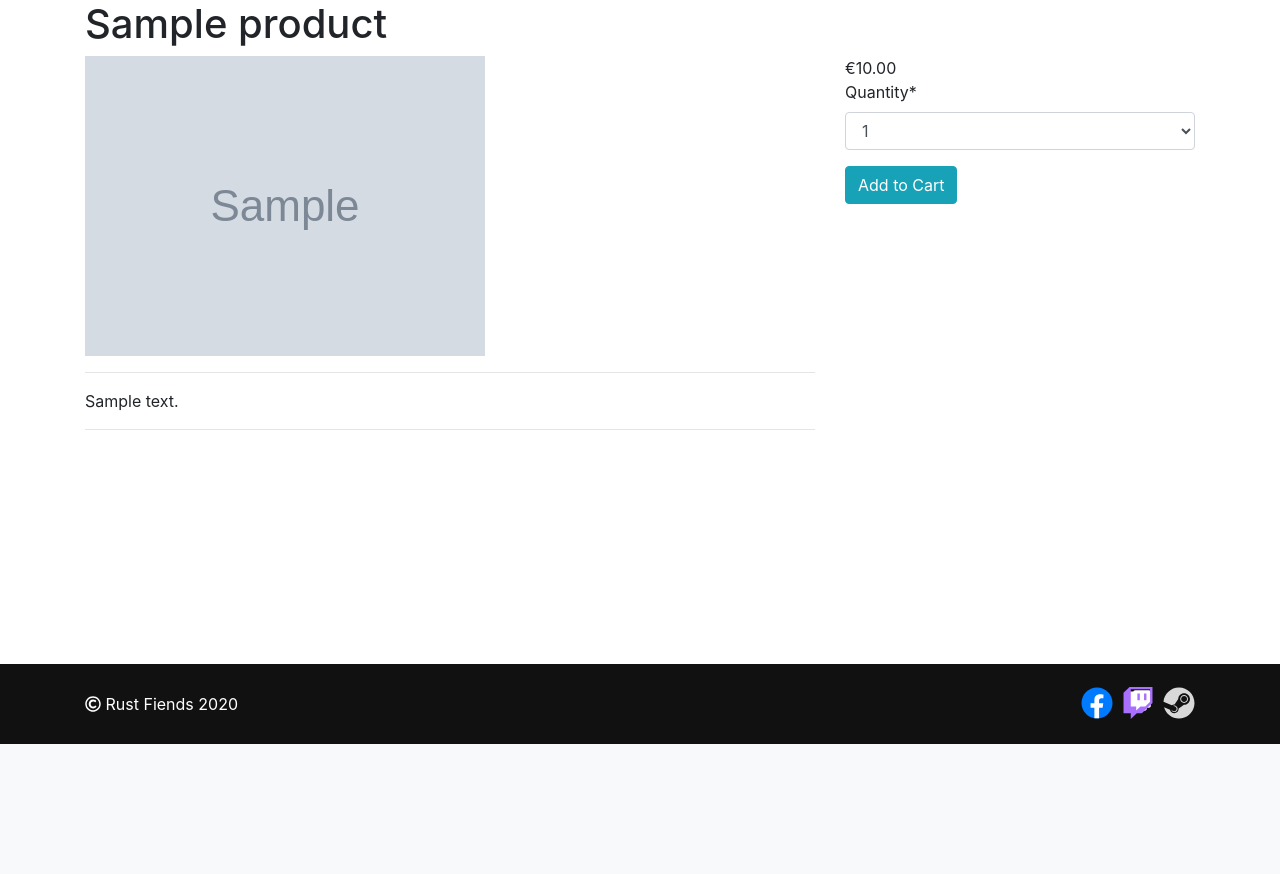
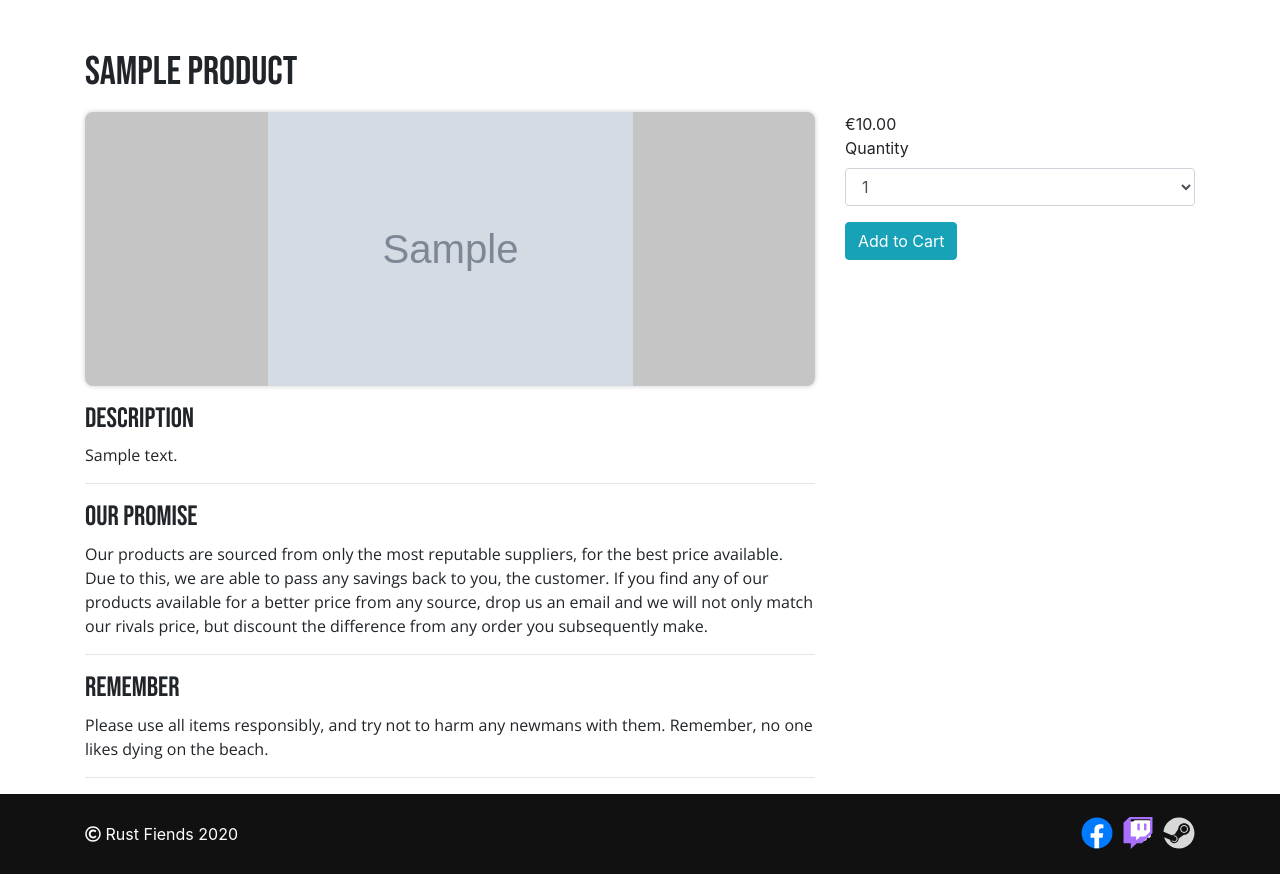
Before and after one commit to Prejudice182/prej-milestone-four, a Django app: a page that uses products/templates/products/details.html in a window 1280 px wide. Shown: the part 56-930 px from the top of the page. Before the commit the page ends 800 px from the top, so only its background shows below. Run offline with Django 3.2, Linux system fonts and the light colour scheme; tables that the repository leaves empty hold one stand-in row (values such as "Sample post"); grey boxes marked "Sample" are stand-in pictures; some libraries are stand-ins or nearby versions.

Commit message:
Refine styles on all pages

```diff
--- a/pages/templates/pages/home.html
+++ b/pages/templates/pages/home.html
@@ -31,7 +31,7 @@
         </div>
     </div>
     <hr class="w-75 mx-auto mb-5">
-    <p class="h3 mb-5">Featured Categories</p>
+    <h2 class="mb-5">Featured Categories</h2>
     <div class="row w-75 mx-auto mb-5">
             {% for feature in featured %}
             <div class="col-12 col-md-4 pb-3">
@@ -39,7 +39,7 @@
                     <div class="category py-3">
                         <img src="{{ feature.mainimage.url }}" alt="Random image from {{ feature.category.title }} collection">
                         <div class="category-heading">
-                            <h4>{{ feature.category.title }}</h4>
+                            <h4 class="mt-2">{{ feature.category.title }}</h4>
                         </div>
                     </div>
                 </a>
--- a/products/templates/products/category.html
+++ b/products/templates/products/category.html
@@ -18,10 +18,10 @@
         <div class="col-12 col-md-4 pb-3">
             <div class="item-card">
                 <div class="item-img text-center py-3">
-                    <img src="{{ product.mainimage.url }}" alt="Image for {{ product.name }}">
+                    <img class="w-75 mx-auto" src="{{ product.mainimage.url }}" alt="Image for {{ product.name }}">
                 </div>
                 <div class="item-name">
-                    <span class="h5">{{ product.name }}</span>
+                    <h4 class="d-inline">{{ product.name }}</h4>
                     <span class="float-right">€{{ product.price }}</span>
                 </div>
                 <div class="item-details text-center">
--- a/products/templates/products/details.html
+++ b/products/templates/products/details.html
@@ -5,15 +5,25 @@
 
 {% block content %}
 <div class="container">
-    <h1>{{ product.name }}</h1>
+    <h1 class="mt-5 mb-3">{{ product.name }}</h1>
     <div class="row">
         <div class="col-12 col-md-8">
-            <div class="img-wrapper">
-                <img src="{{ product.mainimage.url }}" alt="Main image of {{ product.mainimage.url }}">
+            <div class="item-img text-center">
+                <img class="w-50 mx-auto" src="{{ product.mainimage.url }}"
+                    alt="Main image of {{ product.mainimage.url }}">
             </div>
-            <hr>
-            <div class="product-details">
+            <div class="product-details pt-3">
+                <h3>Description</h3>
                 <p>{{ product.detail_text }}</p>
+                <hr>
+                <h3>Our Promise</h3>
+                <p>Our products are sourced from only the most reputable suppliers, for the best price available. Due to
+                    this, we are able to pass any savings back to you, the customer. If you find any of our products
+                    available for a better price from any source, drop us an email and we will not only match our rivals
+                    price, but discount the difference from any order you subsequently make.</p>
+                <hr>
+                <h3>Remember</h3>
+                <p>Please use all items responsibly, and try not to harm any newmans with them. Remember, no one likes dying on the beach.</p>
             </div>
             <hr>
         </div>
--- a/static/css/style.css
+++ b/static/css/style.css
@@ -1,3 +1,17 @@
+/* Font Import */
+
+@import url('https://fonts.googleapis.com/css?family=Bebas+Neue|Open+Sans&display=swap');
+
+/* Font Declarations */
+
+h1, h2, h3, h4, h5, .icon-heading {
+    font-family: 'Bebas Neue', cursive;
+}
+
+p, span {
+    font-family: 'Open Sans', sans-serif;
+}
+
 /* Anchor Styles */
 
 a:hover {
@@ -73,7 +87,7 @@ footer {
     width: 50%;
 }
 
-/* Product Page Styles */
+/* Image Styles */
 
 .item-img {
     background: #c5c5c5;
@@ -81,8 +95,10 @@ footer {
     box-shadow: 0px 0px 5px 0px rgba(0, 0, 0, 0.2);
 }
 
-.item-img img {
-    width: 75%;
+/* Required Asterisk Removal */
+
+.asteriskField {
+    display: none;
 }
 
 /* Media Queries */
```
